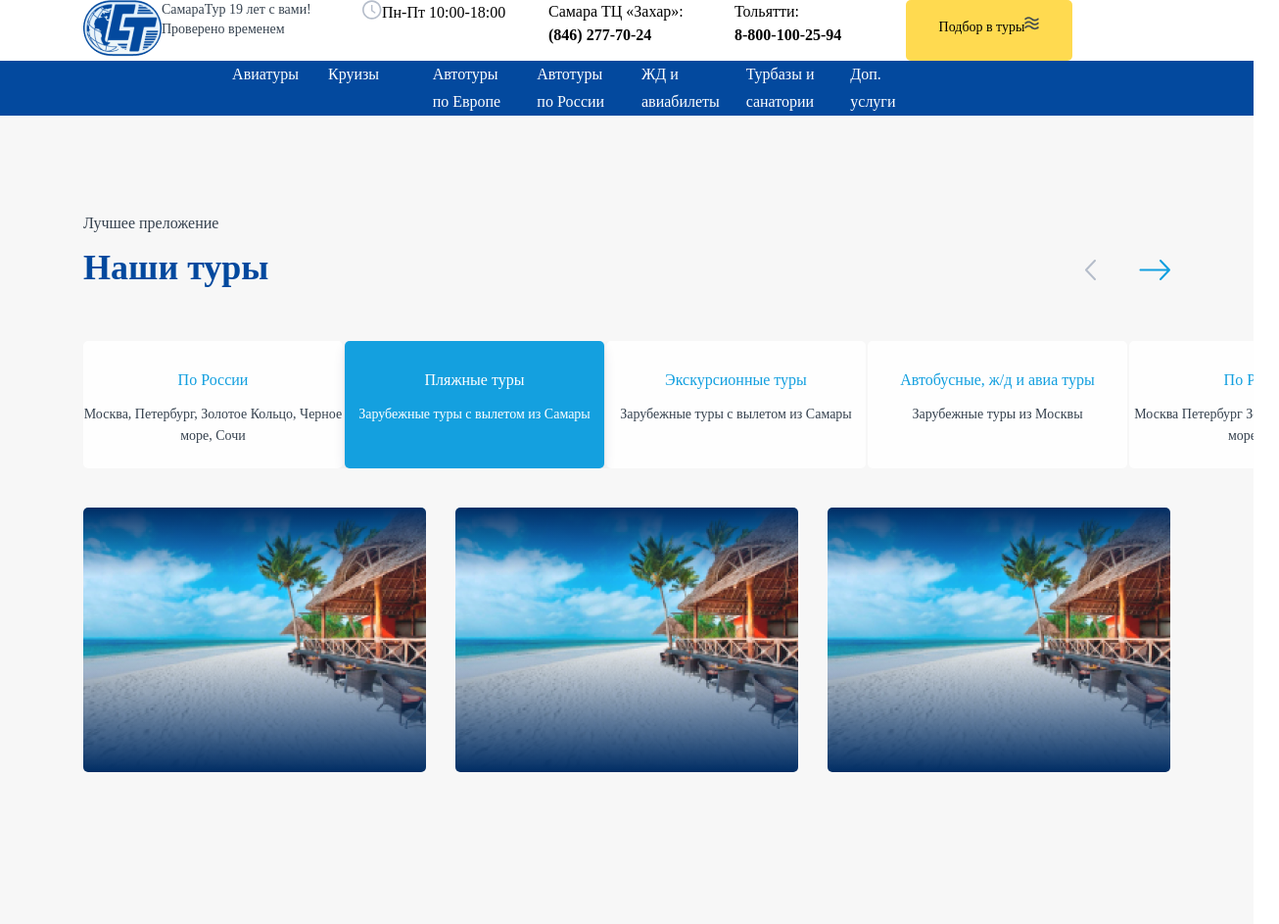
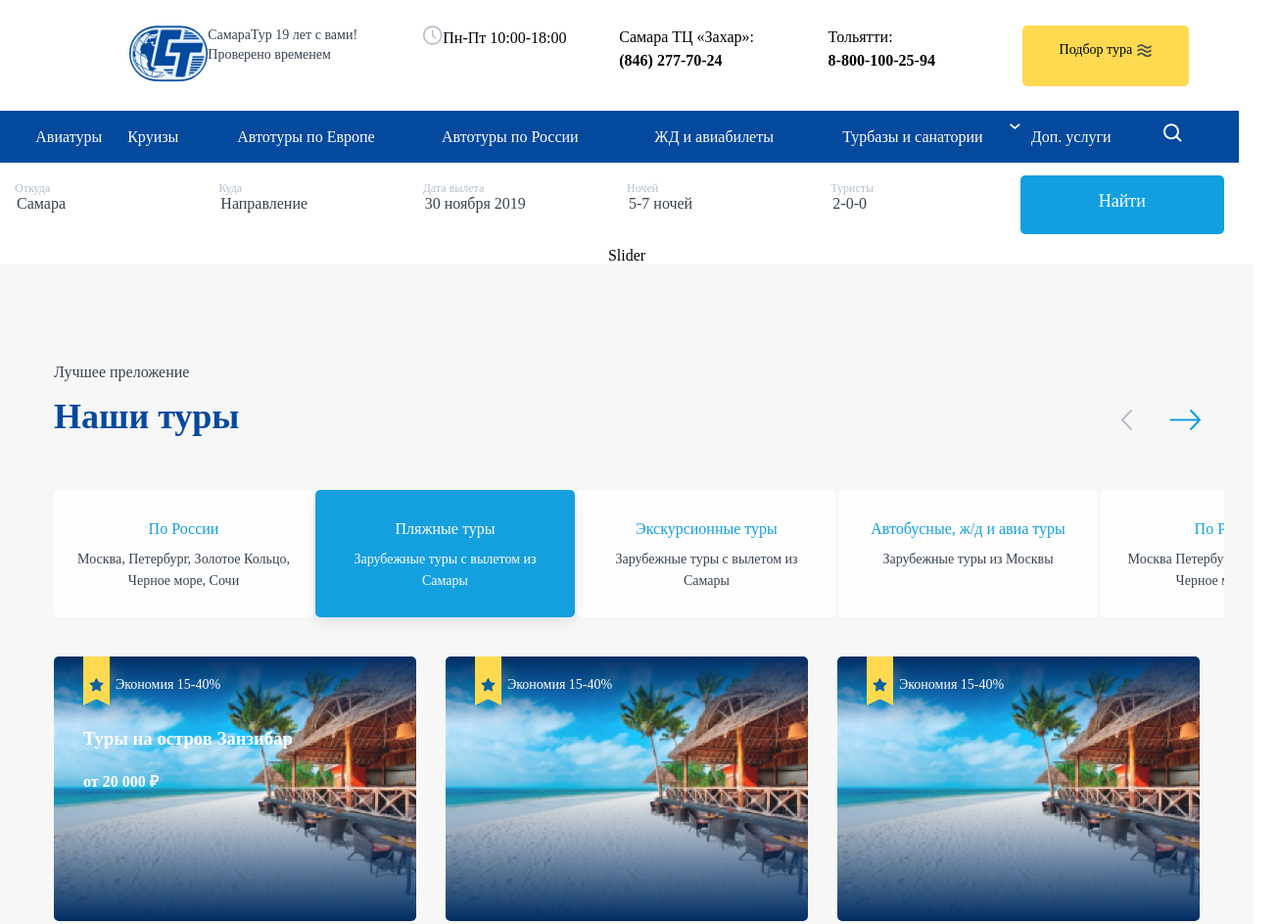
Before and after one commit to Holoron/Project1, a plain HTML site: page index.html in a window 1280 px wide. Shown: the whole page at 98% size, 1306 px wide, since content can reach past the window. Drawn offline with Linux system fonts and the light colour scheme; a web font is replaced by a local one.

Commit message:
Header and main

```diff
--- a/Script/Script.js
+++ b/Script/Script.js
@@ -8,4 +8,19 @@ document.addEventListener('DOMContentLoaded',function(){
             clickable: true,
         },
     });
+    window.onclick = function (event) {
+        for (var i = 0; i < 7; i++) {
+            for (var j = 0; j < 7; j++) {
+                if (event.target == document.getElementsByName("menu")[i]|| event.target == document.getElementsByClassName("menutext")[i] ) {
+                    document.getElementsByName("menu")[j].style.backgroundColor = "#03499E";
+                    document.getElementsByClassName("menutext")[j].style.color = "white";
+                }
+            }
+            if (event.target == document.getElementsByName("menu")[i] || event.target == document.getElementsByClassName("menutext")[i]) {
+                document.getElementsByName("menu")[i].style.backgroundColor = "#F7F7F7";
+                document.getElementsByClassName("menutext")[i].style.color = "#129FDF";
+            }
+        }
+    }
+
 });
--- /dev/null
+++ b/Style/Custom.css
@@ -0,0 +1,8 @@
+@media (min-width: 1200px) {
+    .container {
+        max-width: 1170px;
+        padding-left: 0px;
+        padding-right: 0px;
+
+    }
+}
--- a/Style/Style.css
+++ b/Style/Style.css
@@ -1,18 +1,27 @@
+@font-face{
+
+    font-family: 'Rubik';
+    src: url('../Style/Font/Rubik/Rubik-Regular.ttf') format("truetype");
+}
+@font-face{
+
+    font-family: 'Rubik';
+    src: url('../Style/Font/Montserrat/Montserrat-Regular.otf') format("opentype");
+}
+
 
 body{
-    margin: 0px;
+    margin: 0;
+
 }
-
 /*Блок логотипа */
 .logo{
     position: relative;
-
+    max-width: 300px;
 }
 /*Текст логотипа */
 .logotext{
     position: relative;
-
-
     font-family: Rubik;
     font-style: normal;
     font-weight: normal;
@@ -20,7 +29,7 @@ body{
     line-height: 20px;
     color: #36424F;
     width: 100%;
-    padding-left: 70px;
+
 }
 /*Изображение логотипа*/
 .logoimage{
@@ -44,9 +53,13 @@ body{
 /*Блок меню*/
 .menu{
     background: #03499E;
-
+    text-align: center;
+    margin-bottom: 1%;
 }
-
+div[name="menu"]{
+    padding: 1% 0 1% 0;
+}
+/*Текст блоков шапки*/
 .samtc{
     font-family: Rubik;
     font-style: normal;
@@ -54,6 +67,7 @@ body{
     font-size: 16px;
     line-height: 24px;
 }
+/* Блок кнопки*/
 .but{
     cursor: pointer;
     background: #FFDA50;
@@ -68,6 +82,7 @@ body{
 .but:active{
     background: #FFC900;
 }
+/*Текст кнопки*/
 .Buttext{
     display: inline-block;
     padding-top: 10%;
@@ -76,9 +91,11 @@ body{
     font-weight: normal;
     font-size: 14px;
     line-height: 22px;
-    margin:2%;
+
 }
+/*Текст меню*/
 .menutext{
+
     font-family: Rubik;
     font-style: normal;
     font-weight: 500;
@@ -86,7 +103,79 @@ body{
     line-height: 28px;
     color: white;
 }
+.coll-1{
+    position: relative;
+    width: 100%;
+    -ms-flex: 0 0 8.333333%;
+    flex: 0 0 8.333333%;
+    max-width: 8.333333%
+}
+.coll-1:first-child{
+    padding-right: 15px ;
+}
+.coll-2{
+    position: relative;
+    width: 100%;
+    -ms-flex: 0 0 16.666667%;
+    flex: 0 0 16.666667%;
+    max-width: 16.666667%
+}
+.find{
+    cursor: pointer;
+    padding-top: 1%;
+    text-align: center;
+    background: #129FDF;
+    border-radius: 5px;
+}
+.find span{
+    font-family: Rubik;
+    font-style: normal;
+    font-weight: normal;
+    font-size: 18px;
+    line-height: 28px;
+    text-align: center;
+    color: #FFFFFF;
+}
+.find:hover{
+    box-shadow: 0px 5px 15px rgba(0, 5, 65, 0.1);
+}
+.find:active{
+    background: #0084BF;
+}
 
+.filter{
+    min-height: 60px;
+}
+.inp{
+    height: 100%;
+    width: 100%;
+    border: none;
+}
+.inp::-webkit-input-placeholder{
+    font-family: Rubik;
+    font-style: normal;
+    font-weight: 500;
+    font-size: 16px;
+    line-height: 28px;
+    color: #36424F;
+    vertical-align: bottom;
+}
+.label{
+    position: absolute;
+    font-family: Rubik;
+    font-style: normal;
+    font-weight: normal;
+    font-size: 12px;
+    color: #B5BDCA;
+    line-height: 20px;
+}
+.label:nth-child(1){
+    top: 5%;
+}
+.label:nth-child(2)
+{
+
+}
 
 /*Раздел Наши туры*/
 .OurTours{
@@ -120,22 +209,23 @@ body{
     text-align-last: end;
 }
 .HeadingOurToursNavigation img  {
-    padding-left: 40px;
-    padding-bottom: 8px;
+    padding-left: 35px;
+    padding-bottom: 7px;
+    margin-right: -1px;
 }
 
 /*Слайдер Наши туры*/
 .OurToursSwiper{
-    padding-left: 0px;
-    padding-right: 0px;
-    padding-top: 50px;
+    padding: 50px 30px 20px 0;
+
 }
 .swiper-container {
     /*padding-top: 50px;*/
     text-align: -webkit-center;
     width: 100%;
-    height: 130px;
-    padding-left: 30px;
+    height: 150px;
+    /*padding-left: 30px;*/
+    /*padding-bottom: 3px;*/
 }
 .swiper-wrapper{
     max-width: 1140px;
@@ -172,10 +262,11 @@ body{
     font-size: 16px;
     line-height: 28px;
     color: #129FDF;
-    margin: 26px 0 10px 0;
+    margin: 26px 0 6px 0;
 
 }
 .swiper-slide span{
+    padding: 0 15px 0 15px;
     font-weight: normal;
     font-size: 14px;
     line-height: 22px;
@@ -196,6 +287,7 @@ body{
     color: white;
 }
 
+/*Раздел с турами */
 .ViewOurTurs{
     max-width: 370px;
     width: 370px;
@@ -203,13 +295,33 @@ body{
     -o-background-size: 10px;
     background: linear-gradient(to top, #002D64 0%, rgba(0, 45, 100, 0) 50%), linear-gradient(to bottom, #002D64 0%, rgba(0, 45, 100, 0) 26%), url(../Img/TuorsImg/1.png) no-repeat, no-repeat, no-repeat center, center, center;
     border-radius: 5px;
-    margin: 40px 15px 0 15px ;
+    margin: 0 15px 0 15px ;
+    padding: 0px;
 }
-/*.TopViewOurTurs{*/
-    /*background: linear-gradient(270deg, #002D64 0%, rgba(0, 45, 100, 0) 100%);*/
-    /*opacity: 0.9;*/
-    /*width: 70px;*/
-    /*height: 100%;*/
-    /*border-radius: 0px 5px 5px 0px;*/
-    /*transform: rotate(-90deg);*/
-/*}*/
+.ViewOurTurs img{
+    padding-left: 30px;
+}
+.ViewOurTurs span{
+
+    font-family: Rubik;
+    font-style: normal;
+    font-weight: 500;
+    font-size: 14px;
+    line-height: 20px;
+    padding-left: 6px;
+    position: absolute;
+    padding-top: 19px;
+    color: #FFFFFF;
+}
+.ViewOurTurs h3,h4{
+    font-family: Rubik;
+    font-style: normal;
+    color: #FFFFFF;
+    padding-left: 30px;
+}
+.ViewOurTurs h3{
+
+}
+.ViewOurTurs h4{
+
+}
--- a/index.html
+++ b/index.html
@@ -7,23 +7,24 @@
     <link rel="stylesheet" href="Style/bootstrap-grid.min.css">
     <link rel="stylesheet" href="Style/swiper.min.css">
     <link rel="stylesheet" href="Style/Style.css">
+    <link rel="stylesheet" href="Style/Custom.css">
 
 </head>
 <body>
 <header>
-    <div class="container">
-        <div class="row ">
-            <div class="logo col-3">
+    <div class="container-fluid row justify-content-center" style="margin:2%;padding-left:0;padding-right: 0">
+
+        <div class="logo col-3" >
             <div class="logoimage">
-                    <img src="img/logo.png">
+                <img src="Img/Header/logo.png">
             </div>
             <div class="logotext">
                 <span> СамараТур 19 лет с вами!<br> Проверено временем </span>
             </div>
         </div>
-            <div class="col-2" >
+        <div class="col-4" style="max-width: 200px" >
             <div class=" clock ">
-                    <img src="img/Clock.svg">
+                <img src="Img/Header/Clock.svg">
             </div>
             <div>
                 <span class="clocktext">Пн-Пт 10:00-18:00</span>
@@ -36,38 +37,66 @@
             <span class="samtc">Тольятти:<br> <b>8-800-100-25-94</b></span>
         </div>
         <div class="col-2 but" >
-                <span  class="Buttext">Подбор в туры<img src="img/Wave.svg" style="float: right;"></span>
-            </div>
-        </div>
-    </div>
-    <div class="container-fluid menu">
-        <div class="row">
-            <div class="col-3">
-                <span class="menutext" style="float: right"> Авиатуры</span>
-            </div>
-            <div class="col-1">
-                <span class="menutext">Круизы</span>
-            </div>
-            <div class="col-1">
-                <span class="menutext">Автотуры по Европе</span>
-            </div>
-            <div class="col-1">
-                <span class="menutext"> Автотуры по России</span>
-            </div>
-            <div class="col-1">
-                <span class="menutext"> ЖД и авиабилеты</span>
-            </div>
-            <div class="col-1">
-                <span class="menutext"> Турбазы и санатории</span>
-            </div>
-            <div class="col-1">
-                <span class="menutext"> Доп. услуги</span>
-            </div>
-            <div class="col-3">
-
+            <span  class="Buttext">Подбор тура<img src="Img/Header/Wave.svg" style="float: right;padding-left: 5px;padding-top: 5px"></span>
         </div>
 
     </div>
+    <div class="container-fluid menu row" >
+
+        <div class="col-1" name="menu">
+            <span class="menutext" style="float: right"> Авиатуры</span>
+        </div>
+        <div class="col-1" name="menu">
+            <span class="menutext">Круизы</span>
+        </div>
+        <div class="col-2" name="menu">
+            <span class="menutext">Автотуры по Европе</span>
+        </div>
+        <div class="col-2" name="menu">
+            <span class="menutext"> Автотуры по России</span>
+        </div>
+        <div class="col-2" name="menu">
+            <span class="menutext"> ЖД и авиабилеты</span>
+        </div>
+        <div class="col-2" name="menu">
+            <span class="menutext"> Турбазы и санатории</span><img src="Img/Header/ArrowDown.svg" style="float: right">
+        </div>
+        <div class="col-1" name="menu">
+            <span class="menutext"> Доп. услуги</span>
+        </div>
+        <div class="col-1" name="menu">
+            <img src="Img/Header/Search.svg">
+        </div>
+
+    </div>
+    <div class="container-fluid row filter " style="margin-bottom:1% ">
+        <div class="col-2">
+            <span class="label"> Откуда</span>
+            <input class="inp" placeholder="Самара">
+        </div>
+        <div class="col-2">
+            <span class="label"> Куда</span>
+            <input class="inp" placeholder="Направление">
+        </div>
+        <div class="col-2">
+            <span class="label"> Дата вылета</span>
+            <input class="inp" placeholder="30 ноября 2019">
+        </div>
+        <div class="col-2">
+            <span class="label"> Ночей</span>
+            <input class="inp" placeholder="5-7 ночей">
+        </div>
+        <div class="col-2">
+            <span class="label"> Туристы</span>
+            <input class="inp" placeholder="2-0-0">
+        </div>
+        <div class="col-2 find">
+            <span>Найти</span>
+        </div>
+
+    </div>
+    <div class="container-fluid" style="text-align: center">
+        Slider
     </div>
 </header>
 <main>
@@ -117,17 +146,31 @@
             <div class="row">
                 <div class="col ViewOurTurs">
                     <div>
-
+                        <img src="Img/TuorsImg/StartFaworite.png" alt="">
+                        <span>Экономия 15-40% </span>
+                    </div>
+                    <div>
+                        <h3>Туры на остров Занзибар</h3>
+                        <h4>от 20 000 ₽</h4>
+                    </div>
+                </div>
+                <div class="col ViewOurTurs">
+                    <div>
+                        <img src="Img/TuorsImg/StartFaworite.png" alt="">
+                        <span>Экономия 15-40% </span>
                     </div>
                     <div>
 
                     </div>
                 </div>
                 <div class="col ViewOurTurs">
+                    <div>
+                        <img src="Img/TuorsImg/StartFaworite.png" alt="">
+                        <span>Экономия 15-40% </span>
+                    </div>
+                    <div>
 
                     </div>
-                <div class="col ViewOurTurs">
-
                 </div>
             </div>
         </div>
```
Also changed, not shown: Img/Header/ArrowDown.svg (added), Img/Header/ArrowUp.svg (added), Img/Header/Clock.svg (renamed from Img/Clock.svg), Img/Header/Search.svg (added), Img/Header/Wave.svg (renamed from Img/Wave.svg), Img/Header/logo.png (renamed from Img/logo.png). Lines whose indentation alone changed are shown as unchanged.
